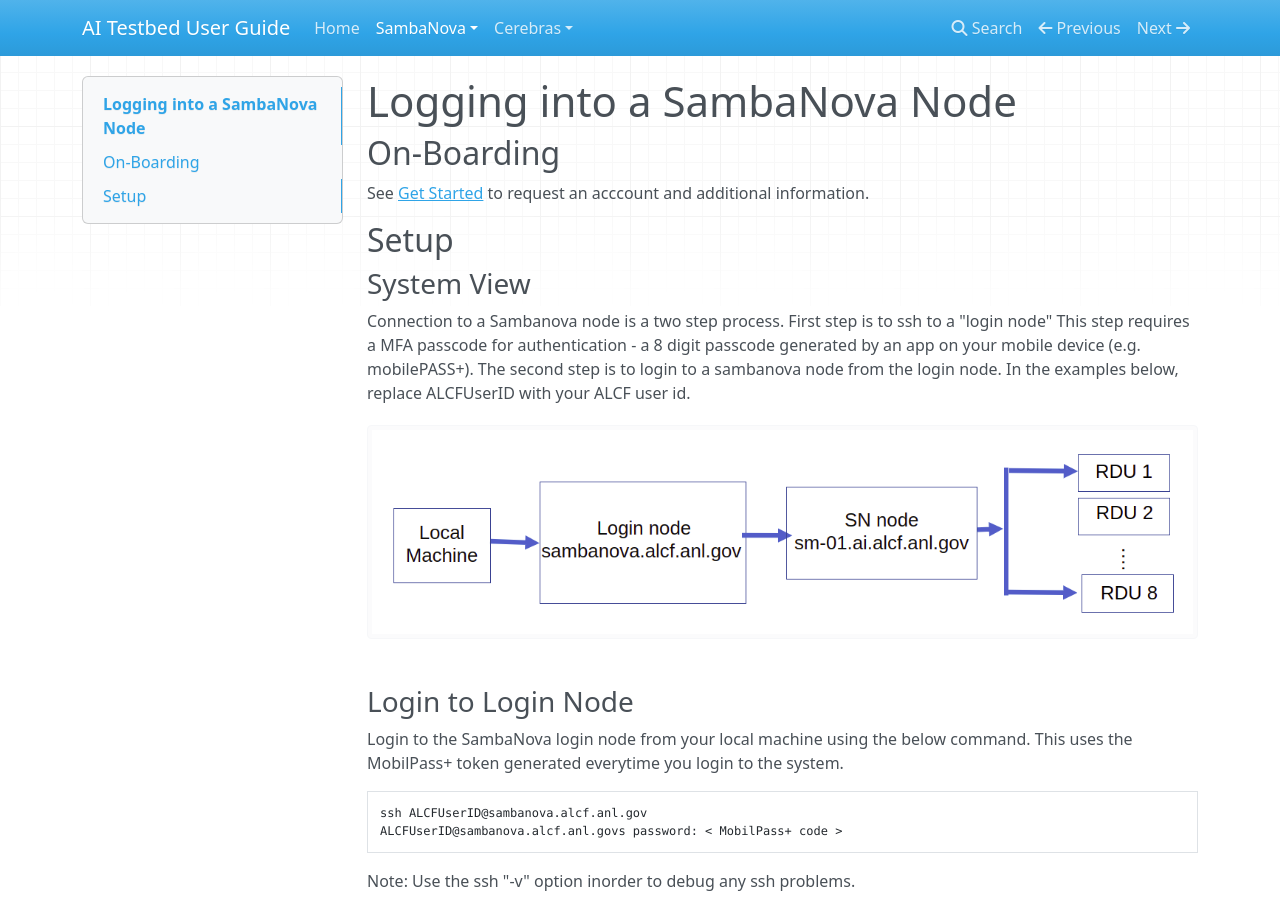
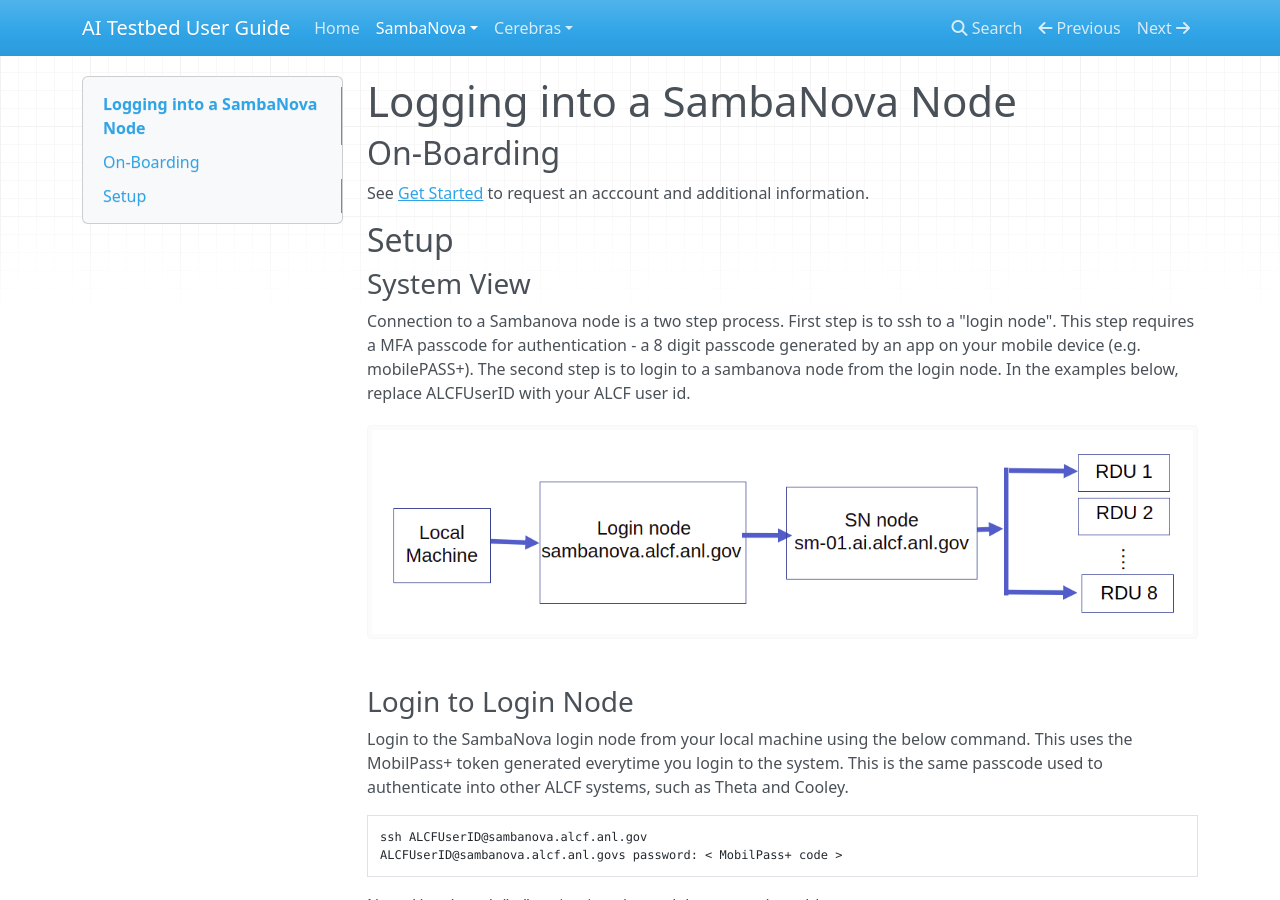
Before and after one commit to argonne-lcf/ai-testbed-userdocs, an MkDocs documentation site: the page built from docs/sambanova/Logging-into-a-SambaNova-Node.md, in a window 1280 px wide and 900 px high. Built offline with MkDocs 1.6.1, drawn with Linux system fonts in a browser that asks for light colours; nearby versions of some CDN libraries.

Commit message:
Simple clarification to logging in instructions

````diff
--- a/docs/sambanova/Logging-into-a-SambaNova-Node.md
+++ b/docs/sambanova/Logging-into-a-SambaNova-Node.md
@@ -9,7 +9,7 @@
 
 ### System View
 
-Connection to a Sambanova node is a two step process. First step is to ssh to a "login node"
+Connection to a Sambanova node is a two step process. First step is to ssh to a "login node".
 This step requires a MFA passcode for authentication - a 8 digit passcode generated by an app on your mobile device (e.g. mobilePASS+).
 The second step is to login to a sambanova node from the login node.
 In the examples below, replace ALCFUserID with your ALCF user id.
@@ -17,7 +17,7 @@
 
 ### Login to Login Node
 
-Login to the SambaNova login node from your local machine using the below command. This uses the MobilPass+ token generated everytime you login to the system.
+Login to the SambaNova login node from your local machine using the below command. This uses the MobilPass+ token generated everytime you login to the system. This is the same passcode used to authenticate into other ALCF systems, such as Theta and Cooley.
 
 ```bash
 ssh ALCFUserID@sambanova.alcf.anl.gov
````
